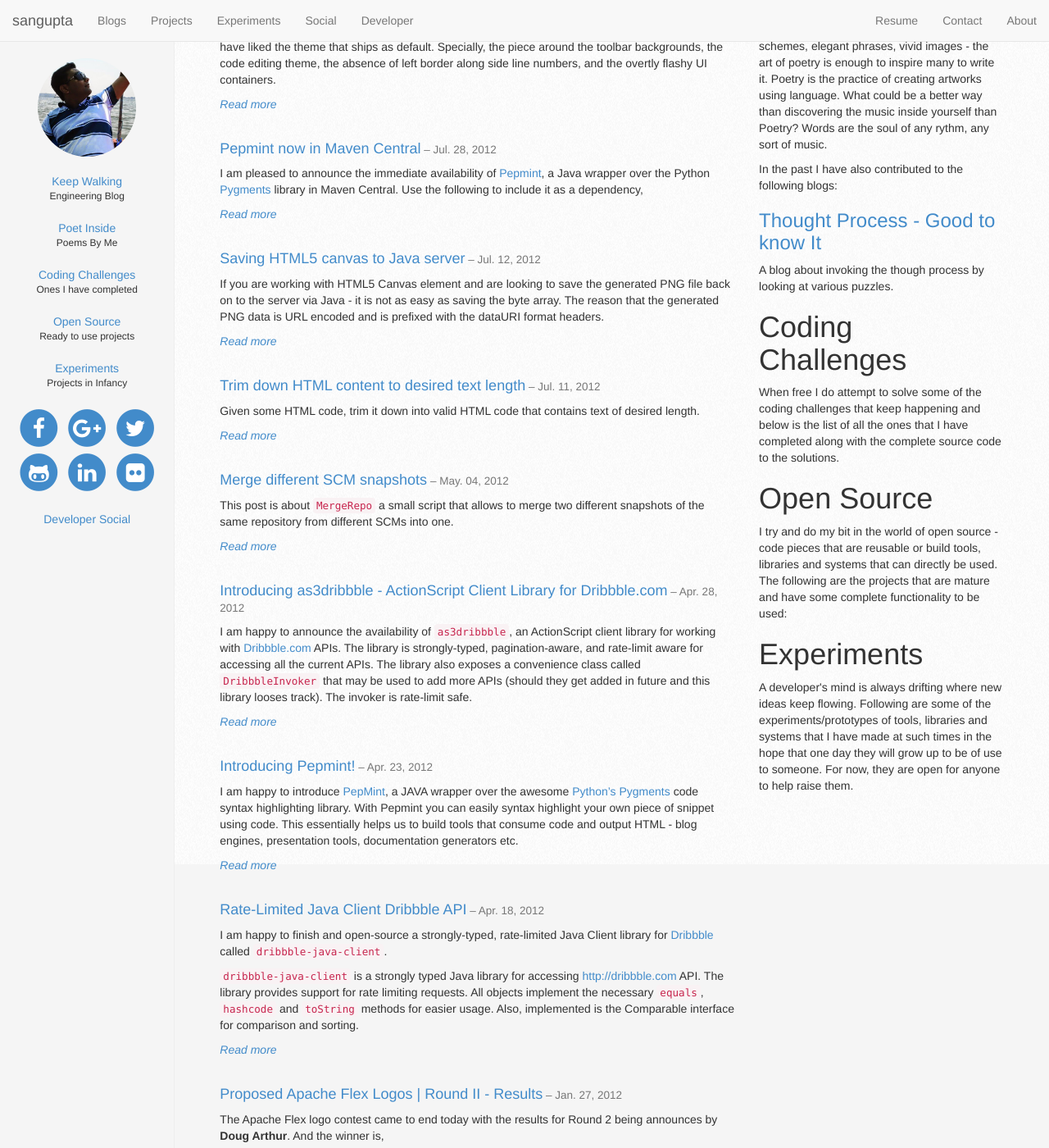
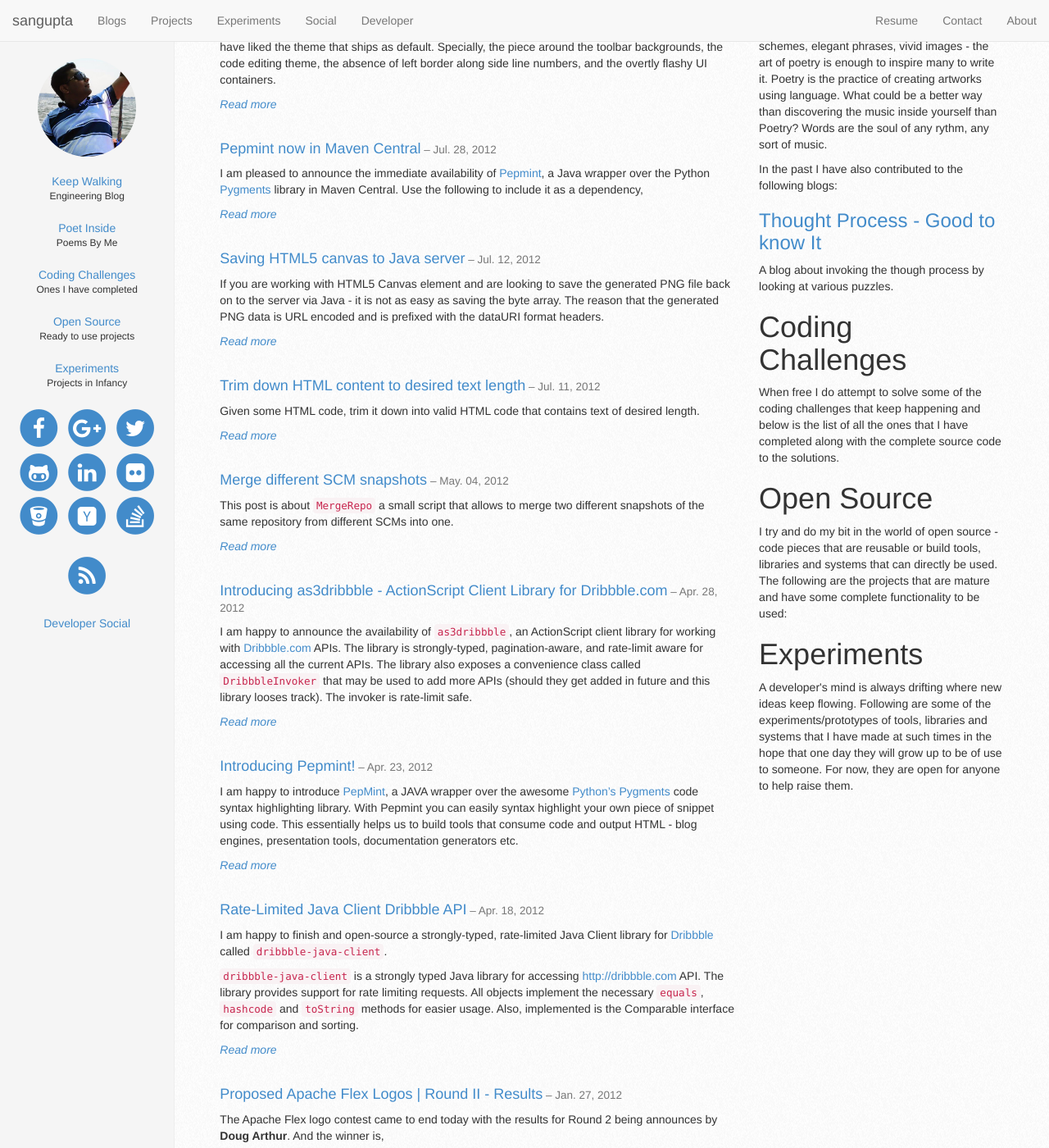
Before and after one commit to sangupta/sangupta.github.io, a Jekyll site: the page built from index.html, in a window 1280 px wide and 1400 px high, scrolled down 346 px. Shown: the whole window at 82% size. Built offline with Jekyll 4.4.1, drawn with Linux system fonts in a browser that asks for light colours; nearby versions of some CDN libraries; library files that are not in the unit come from our copies; Markdown is read by kramdown in place of the engine named in the settings.

Commit message:
more icons in sidebar, fix background of main container

```diff
--- a/_includes/sidebar.html
+++ b/_includes/sidebar.html
@@ -55,6 +55,28 @@
 				<i class="fa fa-circle fa-stack-2x"></i>
 				<i class="fa fa-flickr fa-stack-1x fa-inverse"></i>
 			</a>
+
+			<br>
+
+			<a class="fa-stack fa-lg" href="#">
+				<i class="fa fa-circle fa-stack-2x"></i>
+				<i class="fa fa-bitbucket fa-stack-1x fa-inverse"></i>
+			</a>
+			<a class="fa-stack fa-lg" href="#">
+				<i class="fa fa-circle fa-stack-2x"></i>
+				<i class="fa fa-hacker-news fa-stack-1x fa-inverse"></i>
+			</a>
+			<a class="fa-stack fa-lg" href="#">
+				<i class="fa fa-circle fa-stack-2x"></i>
+				<i class="fa fa-stack-overflow fa-stack-1x fa-inverse"></i>
+			</a>
+		</div>
+
+		<div class="social-links sidebar-main-link">
+			<a class="fa-stack fa-lg" href="#">
+				<i class="fa fa-circle fa-stack-2x"></i>
+				<i class="fa fa-rss fa-stack-1x fa-inverse"></i>
+			</a>
 		</div>
 
 		<div class="sidebar-main-link">
--- a/assets/css/sangupta.css
+++ b/assets/css/sangupta.css
@@ -63,6 +63,10 @@
 .main .page-header {
   margin-top: 0;
 }
+.main {
+  background-image: url("/assets/images/bg.png");
+  background-repeat: repeat;
+}
 .monoDate {
   font-family: Monaco, "Courier New", monospace;
 }
@@ -88,6 +92,10 @@
   padding-top: 20px;
   background-color: #f5f5f5;
   color: #777;
+}
+.footer p {
+  margin-top: 20px;
+  margin-bottom: 10px;
 }
 .social-links {
   font-size: 20px;
```
